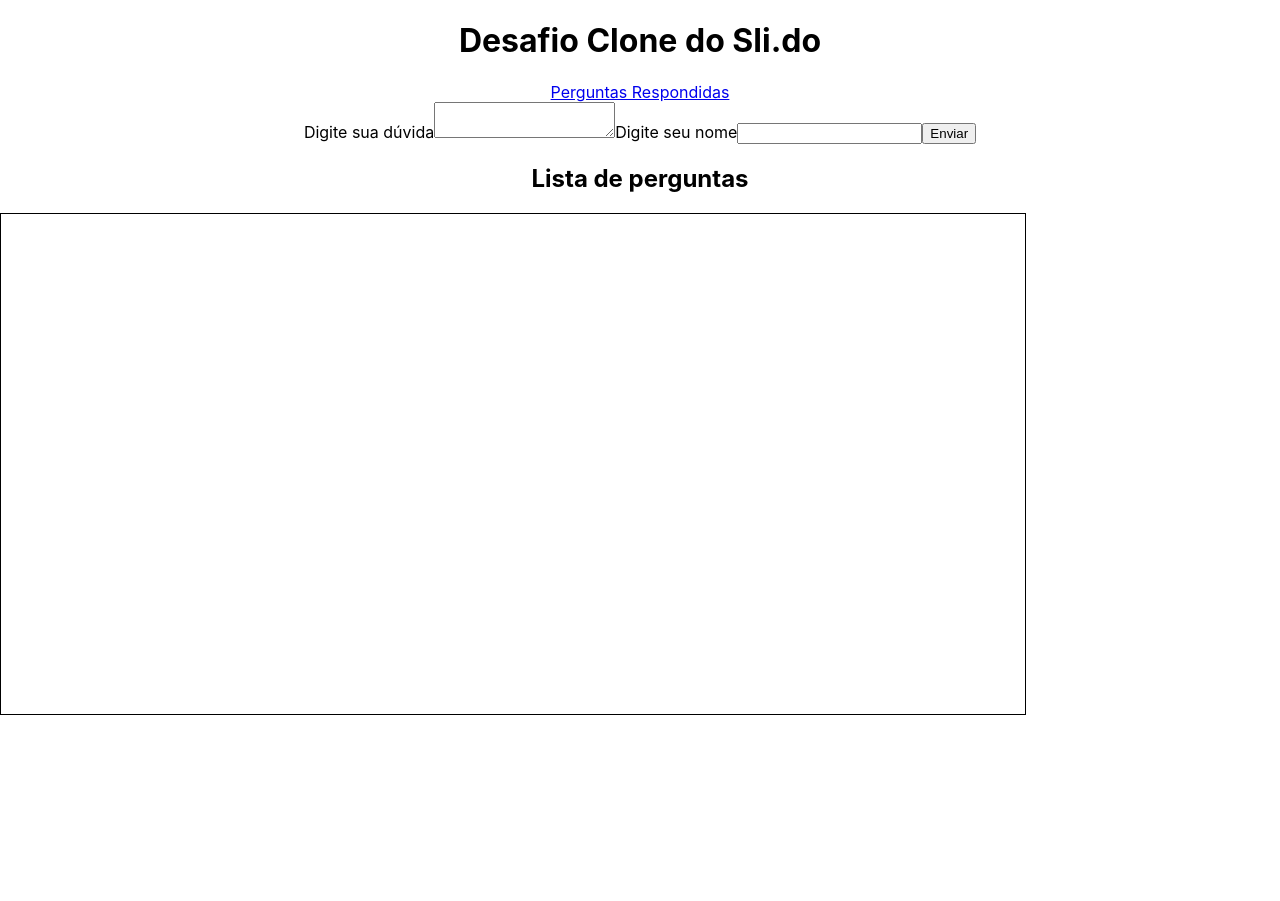
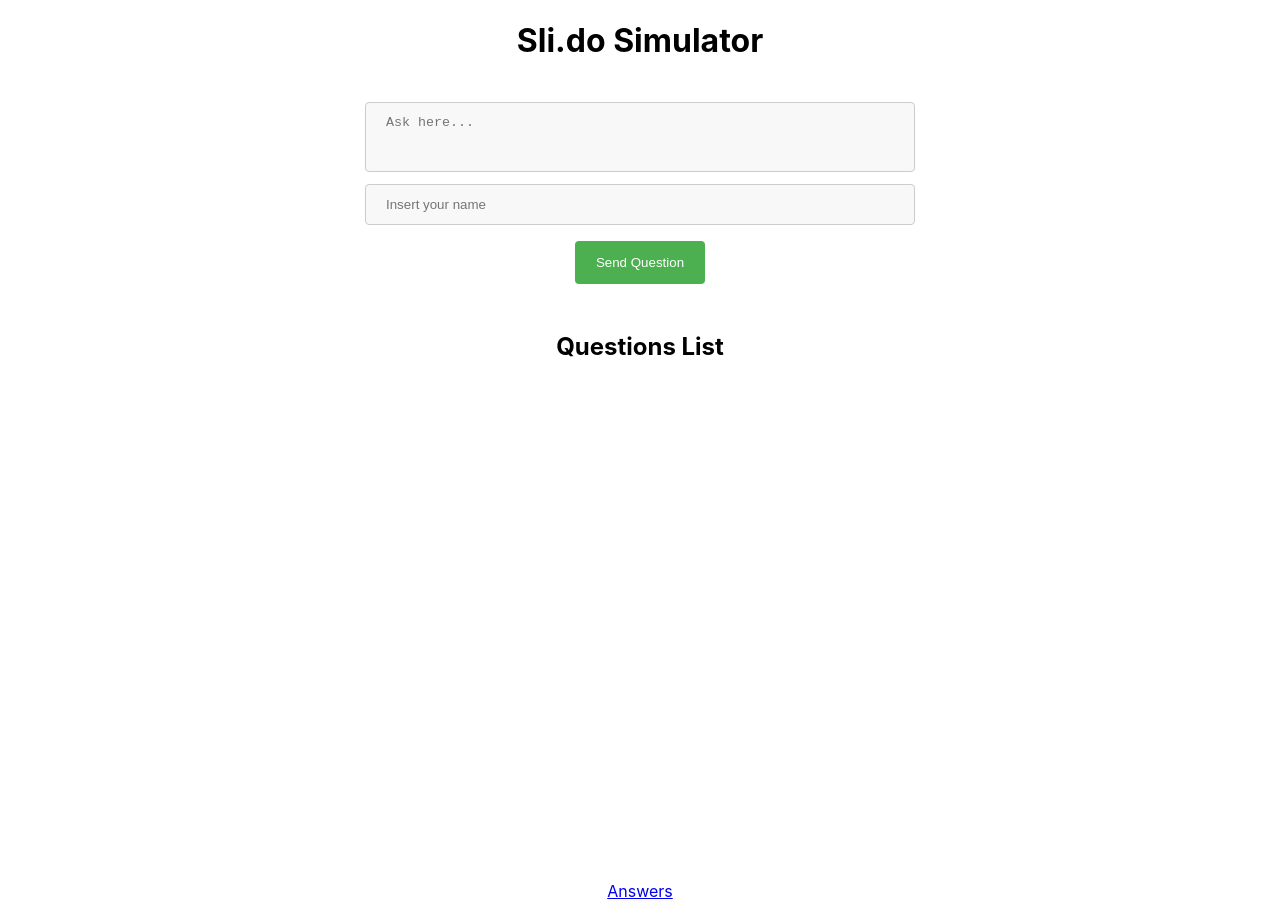
Before and after one commit to vitorguima/sd-011-desafio-clone-slido, a React (Create React App) app: page / in a window 1280 px wide. Before the commit the page ends 800 px from the top, so only its background shows below. Built offline with nearby package versions, Linux system fonts and the light colour scheme.

Commit message:
todos os requisitos finalizados, falta finalizar estilizacao e header

```diff
--- a/src/App.js
+++ b/src/App.js
@@ -1,21 +1,106 @@
-import React from 'react';
+import React, { Component } from 'react';
 import { BrowserRouter, Switch, Route } from 'react-router-dom';
 import QuestionForm from './Components/QuestionForm';
 import AnsweredQuestions from './Components/AnsweredQuestions';
 import './Styles/QuestionForm.css';
 
-function App() {
+class App extends Component {
+  constructor(props) {
+    super(props);
+
+    this.state = {
+      id: 1,
+      questionMessage: '',
+      authorName: '',
+      receivedQuestions: {},
+    };
+    this.handleQuestionSubmit = this.handleQuestionSubmit.bind(this);
+    this.handleChange = this.handleChange.bind(this);
+    this.handleGotResponse = this.handleGotResponse.bind(this);
+    this.handleVotes = this.handleVotes.bind(this);
+  }
+
+  handleQuestionSubmit() {
+    const { questionMessage, authorName, id } = this.state;
+
+    this.setState((state) => ({
+      id: state.id + 1,
+    }), () => this.setState((state) => ({
+      receivedQuestions: {
+        ...state.receivedQuestions,
+        [id]: {
+          questionMessage,
+          authorName,
+          votes: 0,
+          id,
+          gotResponse: false,
+        },
+      },
+    })));
+  }
+
+  handleChange({ target }) {
+    const { name, value } = target;
+
+    this.setState(() => ({
+      [name]: value,
+    }));
+  }
+
+  handleVotes({ target }) {
+    const { id } = target;
+    const { receivedQuestions } = this.state;
+    const questionObject = receivedQuestions[id];
+    questionObject.votes += 1;
+    receivedQuestions[id] = questionObject;
+
+    this.setState(() => ({
+      receivedQuestions,
+    }));
+  }
+
+  handleGotResponse({ target }) {
+    const { id } = target;
+    const { receivedQuestions } = this.state;
+    const questionObject = receivedQuestions[id];
+    questionObject.gotResponse = !questionObject.gotResponse;
+
+    this.setState(() => ({
+      receivedQuestions,
+    }));
+  }
+
+  render() {
+    const { receivedQuestions } = this.state;
     return (
       <div className="App">
-      <h1>Desafio Clone do Sli.do</h1>
+        <h1>Sli.do Simulator</h1>
         <BrowserRouter>
           <Switch>
-          <Route exact path="/" component={ QuestionForm } />
-          <Route path="/answers" render={() =>  <AnsweredQuestions { ...props } /> } />
+            <Route
+              exact
+              path="/"
+              render={ (props) => (<QuestionForm
+                { ...props }
+                receivedQuestions={ receivedQuestions }
+                handleQuestionSubmit={ this.handleQuestionSubmit }
+                handleChange={ this.handleChange }
+                handleVotes={ this.handleVotes }
+                handleGotResponse={ this.handleGotResponse }
+              />) }
+            />
+            <Route
+              path="/answers"
+              render={ (props) => (<AnsweredQuestions
+                { ...props }
+                receivedQuestions={ receivedQuestions }
+              />) }
+            />
           </Switch>
         </BrowserRouter>
       </div>
     );
   }
+}
 
 export default App;
--- a/src/Components/AnsweredQuestions.js
+++ b/src/Components/AnsweredQuestions.js
@@ -1,10 +1,37 @@
 import React, { Component } from 'react';
-import '../Styles/QuestionForm.css';
+import PropTypes from 'prop-types';
+import '../Styles/AnsweredQuestions.css';
+import { Link } from 'react-router-dom';
 
 export default class QuestionsBoard extends Component {
   render() {
+    const { receivedQuestions } = this.props;
     return (
-      <h2>Lista de perguntas Respondidas</h2>
-    );
+      <div>
+        <h2>Lista de perguntas Respondidas</h2>
+        <div className="question-items-wrapper">
+          {Object.values(receivedQuestions)
+            .filter(({ gotResponse }) => !gotResponse)
+            .sort((questionA, questionB) => questionB.votes - questionA.votes)
+            .map(({ questionMessage, authorName, id }) => (
+              <div className="question-item" key={ id } id={ id }>
+                <p className="author">{ authorName }</p>
+                <p className="message">{ questionMessage }</p>
+              </div>
+            ))}
+        </div>
+        <Link to="/">Opened questions</Link>
+      </div>);
   }
 }
+
+QuestionsBoard.propTypes = {
+  questions: PropTypes.shape({
+    id: PropTypes.shape({
+      questionMessage: PropTypes.string,
+      authorName: PropTypes.string,
+      votes: PropTypes.number,
+      id: PropTypes.number,
+      gotResponse: PropTypes.bool,
+    }),
+  }) }.isRequired;
--- a/src/Components/QuestionForm.js
+++ b/src/Components/QuestionForm.js
@@ -1,77 +1,21 @@
 import React, { Component } from 'react';
+import PropTypes from 'prop-types';
+import '../Styles/QuestionForm.css';
 import { Link } from 'react-router-dom';
-import '../Styles/QuestionForm.css';
 
 export default class QuestionForm extends Component {
   constructor(props) {
     super(props);
 
-    this.state = {
-      id: 1,
-      questionMessage: '',
-      authorName: '',
-      receivedQuestions: {},
-    };
-    this.handleChange = this.handleChange.bind(this);
-    this.handleQuestionSubmit = this.handleQuestionSubmit.bind(this);
-    this.handleVotes = this.handleVotes.bind(this);
-    this.handleGotResponse = this.handleGotResponse.bind(this);
-  }
-
-  handleChange({ target }) {
-    const { name, value } = target;
-
-    this.setState(() => ({
-      [name]: value,
-    }));
-  }
-
-  handleQuestionSubmit() {
-    const { questionMessage, authorName, id } = this.state;
-
-    this.setState((state) => ({
-      id: state.id + 1,
-    }), () => this.setState((state) => ({
-      receivedQuestions: {
-        ...state.receivedQuestions,
-        [id]: {
-          questionMessage,
-          authorName,
-          votes: 0,
-          id,
-          gotResponse: false,
-        },
-      },
-    })));
-  }
-
-  // dúvida sobre substituir a propriedade do objeto ou criar uma nova instância utilizando object assign.
-  // O que fazer?
-  handleVotes({ target }) {
-    const { id } = target;
-    const { receivedQuestions } = this.state;
-    const questionObject = receivedQuestions[id];
-    questionObject.votes += 1;
-    receivedQuestions[id] = questionObject;
-
-    this.setState(() => ({
-      receivedQuestions,
-    }));
-  }
-
-  handleGotResponse({ target }) {
-    const { id } = target;
-    const { receivedQuestions } = this.state;
-    const questionObject = receivedQuestions[id];
-    questionObject.gotResponse = !questionObject.gotResponse;
-
-    this.setState(() => ({
-      receivedQuestions,
-    }));
+    this.renderSubmitedQuestions = this.renderSubmitedQuestions.bind(this);
   }
 
   renderSubmitedQuestions() {
-    const { receivedQuestions } = this.state;
+    const {
+      receivedQuestions,
+      handleVotes,
+      handleGotResponse,
+    } = this.props;
 
     return (
       <div className="question-items-wrapper">
@@ -85,17 +29,17 @@
               <button
                 id={ id }
                 type="button"
-                onClick={ this.handleVotes }
+                onClick={ handleVotes }
               >
-                { votes }
+                { votes === 1 ? `${votes} vote` : `${votes} votes` }
               </button>
               <label htmlFor="gotResponse">
-                Pergunta Respondida
+                Question was answered?
                 <input
                   type="checkbox"
                   name="gotResponse"
                   checked={ gotResponse }
-                  onChange={ this.handleGotResponse }
+                  onChange={ handleGotResponse }
                   id={ id }
                 />
               </label>
@@ -105,42 +49,60 @@
   }
 
   render() {
-    const { questionMessage, authorName } = this.state;
+    const {
+      questionMessage,
+      authorName,
+      handleChange,
+      handleQuestionSubmit,
+    } = this.props;
 
     return (
-      <div className="form-wrapper">
-        <Link to="/answers">Perguntas Respondidas</Link>
-        <form>
+      <>
+        <div>
+          <form className="form-wrapper">
             <label htmlFor="questionMessage">
-            Digite sua dúvida
               <textarea
                 type="text"
                 name="questionMessage"
                 value={ questionMessage }
-              onChange={ this.handleChange }
+                onChange={ handleChange }
+                placeholder="Ask here..."
               />
             </label>
             <label htmlFor="authorName">
-            Digite seu nome
               <input
                 type="text"
                 name="authorName"
                 value={ authorName }
-              onChange={ this.handleChange }
+                onChange={ handleChange }
+                placeholder="Insert your name"
               />
             </label>
             <button
               type="button"
-            onClick={ this.handleQuestionSubmit }
+              onClick={ handleQuestionSubmit }
             >
-            Enviar
+              Send Question
             </button>
           </form>
-        <h2>Lista de perguntas</h2>
+        </div>
+        <h2>Questions List</h2>
         <div className="questions-board">
           {this.renderSubmitedQuestions()}
         </div>
-      </div>
+        <Link to="/answers">Answers</Link>
+      </>
     );
   }
 }
+
+QuestionForm.propTypes = {
+  questions: PropTypes.shape({
+    id: PropTypes.shape({
+      questionMessage: PropTypes.string,
+      authorName: PropTypes.string,
+      votes: PropTypes.number,
+      id: PropTypes.number,
+      gotResponse: PropTypes.bool,
+    }),
+  }) }.isRequired;
--- a/src/Styles/QuestionForm.css
+++ b/src/Styles/QuestionForm.css
@@ -1,14 +1,27 @@
 .App {
-  text-align: center;
+  display: flex;
+  flex-direction: column;
+  align-items: center;
+  align-content: center;
+  justify-content: center;
+}
+
+.form-wrapper {
+  display: flex;
+  flex-direction: column;
+  justify-content: center;
+  align-content: center;
+  border-radius: 5px;
+  padding: 20px;
+  align-items: center;
 }
 
 .questions-board {
   display: flex;
   flex-direction: column;
-  align-content: center;
-  justify-content: space-evenly;
-  align-items: flex-start;
-  border: 1px black solid;
+  align-content: flex-start;
+  justify-content: space-between;
+  align-items: center;
   width: 80%;
   min-height: 500px;
 }
@@ -18,4 +31,44 @@
   width: 700px;
   text-align: justify;
   margin: 4px 2px;
+  border: 1px solid #ccc;
+  border-radius: 4px;
 }
+
+textarea {
+  width: 550px;
+  height: 70px;
+  padding: 12px 20px;
+  box-sizing: border-box;
+  border: 1px solid #ccc;
+  border-radius: 4px;
+  background-color: #f8f8f8;
+  resize: none;
+}
+
+input[type=text], select {
+  width: 550px;
+  padding: 12px 20px;
+  margin: 8px 0;
+  display: inline-block;
+  border: 1px solid #ccc;
+  border-radius: 4px;
+  box-sizing: border-box;
+  background-color: #f8f8f8;
+}
+
+button[type=button] {
+  width: 130px;
+  background-color: #4CAF50;
+  color: white;
+  padding: 14px 20px;
+  margin: 8px 0;
+  border: none;
+  border-radius: 4px;
+  cursor: pointer;
+  align-self: center;
+}
+
+button[type=button]:hover {
+  background-color: #45a049;
+}
```
Also changed, not shown: src/Styles/AnsweredQuestions.css (added), 1 other file (tests, documents, lock files or other folders). Lines whose indentation alone changed are shown as unchanged.
